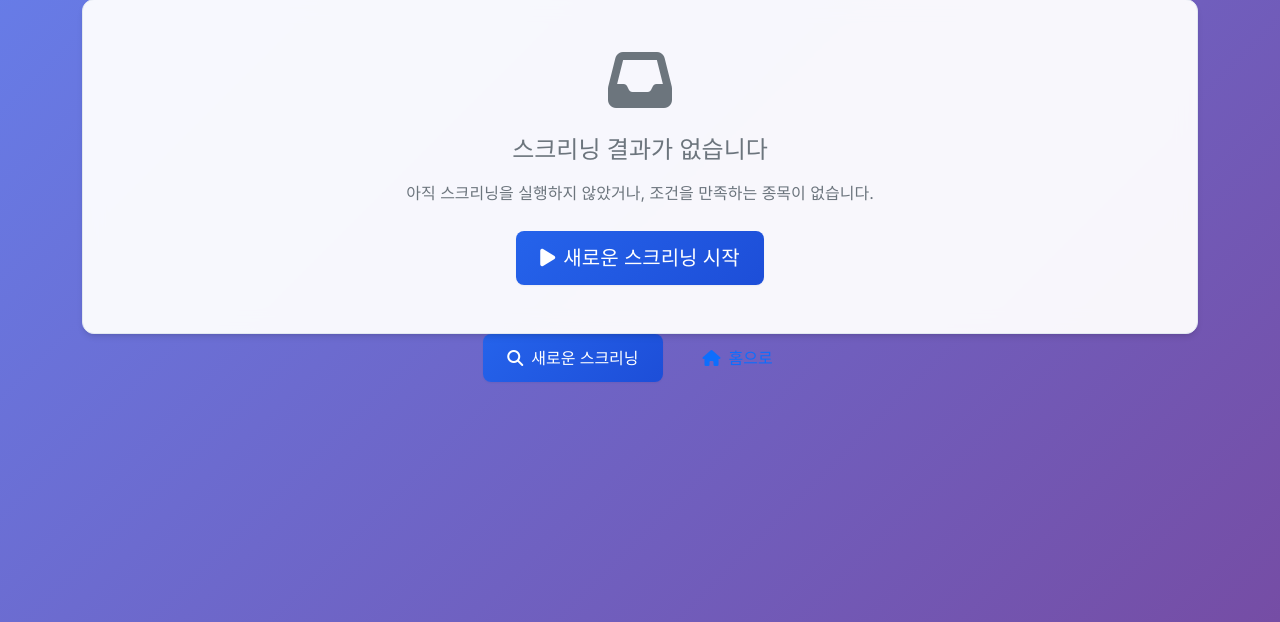
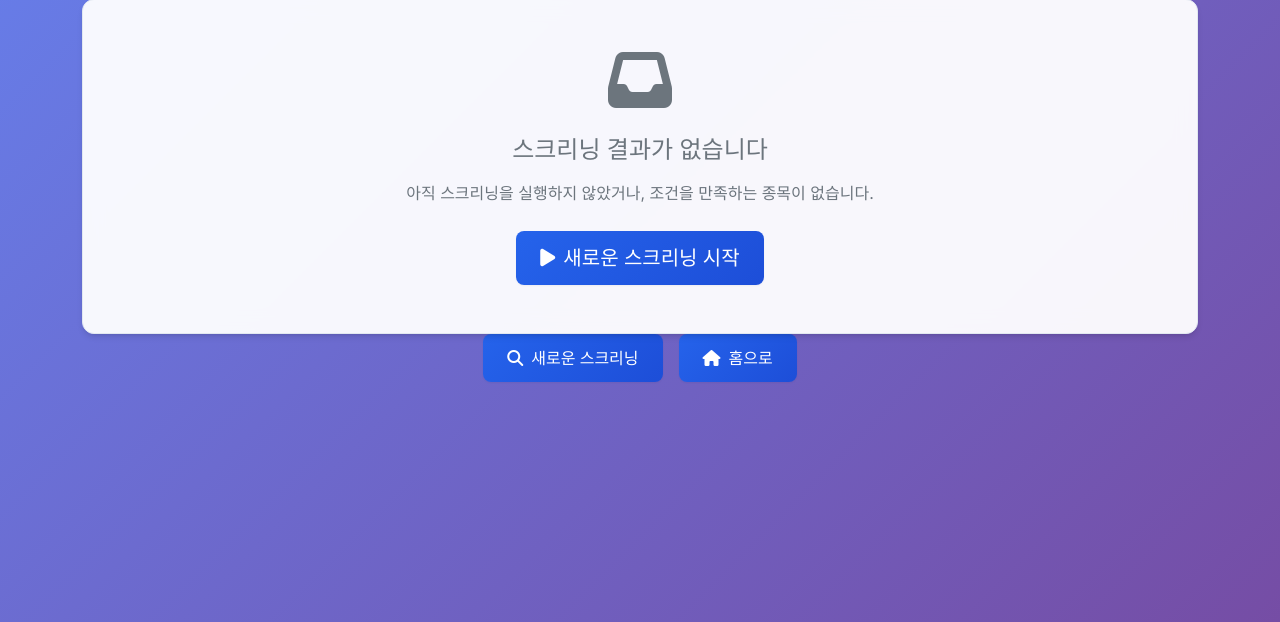
Before and after one commit to SeungHo0422/StockFinder, a FastAPI app: page /results in a window 1280 px wide. Shown: the part 98-720 px from the top of the page. Run offline with FastAPI, Linux system fonts and the light colour scheme.

Commit message:
fix: 홈으로 버튼 디자인 변경

```diff
--- a/src/web/main.py
+++ b/src/web/main.py
@@ -88,6 +88,7 @@ def run_screening_task(cmd):
     try:
         result = subprocess.run(cmd, capture_output=True, text=True)
         print(f"스크리닝 완료: {result.returncode}")
+        print(f"스크리닝 결과: {result.stdout}")
     except Exception as e:
         print(f"스크리닝 오류: {e}")
 
--- a/src/web/templates/results.html
+++ b/src/web/templates/results.html
@@ -833,7 +833,7 @@
                         <a href="/screening" class="btn btn-primary">
                             <i class="fas fa-search me-2"></i>새로운 스크리닝
                         </a>
-                        <a href="/" class="btn btn-outline-primary">
+                        <a href="/" class="btn btn-primary">
                             <i class="fas fa-home me-2"></i>홈으로
                         </a>
                     </div>
```
